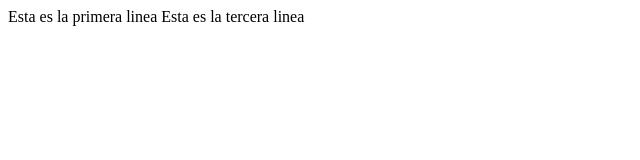
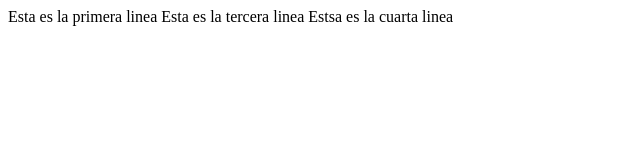
Before and after one commit to javierboix/test003, a plain HTML site: page index.html in a window 1280 px wide. Shown: the whole page, without its empty margins (0-640 px from the left). Drawn offline with Linux system fonts and the light colour scheme.

Commit message:
Version definitiva 4.0

```diff
--- a/index.html
+++ b/index.html
@@ -7,5 +7,6 @@
 <body>
     <p1>Esta es la primera linea</p1>
     <p3>Esta es la tercera linea</p3>
+    <p4>Estsa es la cuarta linea</p4>
 </body>
 </html>
```
